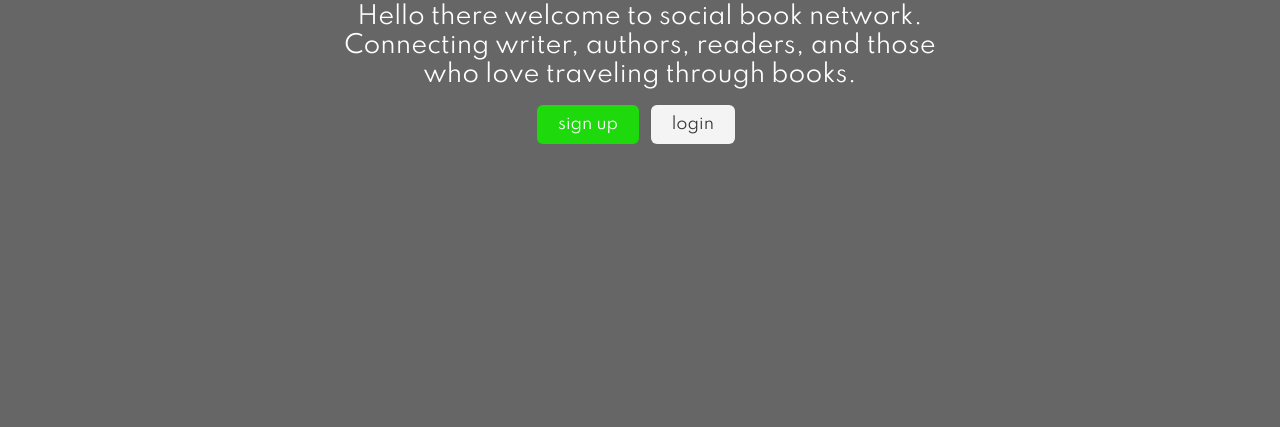
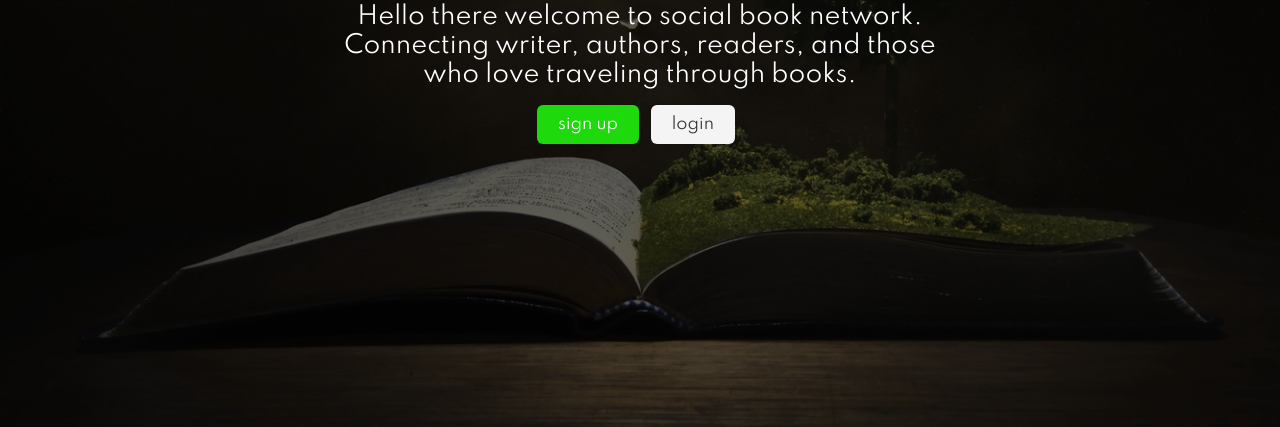
Before and after one commit to lebogangolifant/book-marked, a plain HTML site: page index.html in a window 1280 px wide. Shown: the part 373-800 px from the top of the page. Drawn offline with Linux system fonts and the light colour scheme.

Commit message:
change banner image path

```diff
--- a/SCSS/style.scss
+++ b/SCSS/style.scss
@@ -75,7 +75,7 @@ img {
 /* banner section */
 .banner {
     position: relative;
-    background: url(../img/bg-banner.jpg) no-repeat center center/cover;
+    background: url("../bg-banner.jpg") no-repeat center center/cover;
     height: 100vh;
 
     &-content {
```
Also changed, not shown: dist/css/style.min.css.
